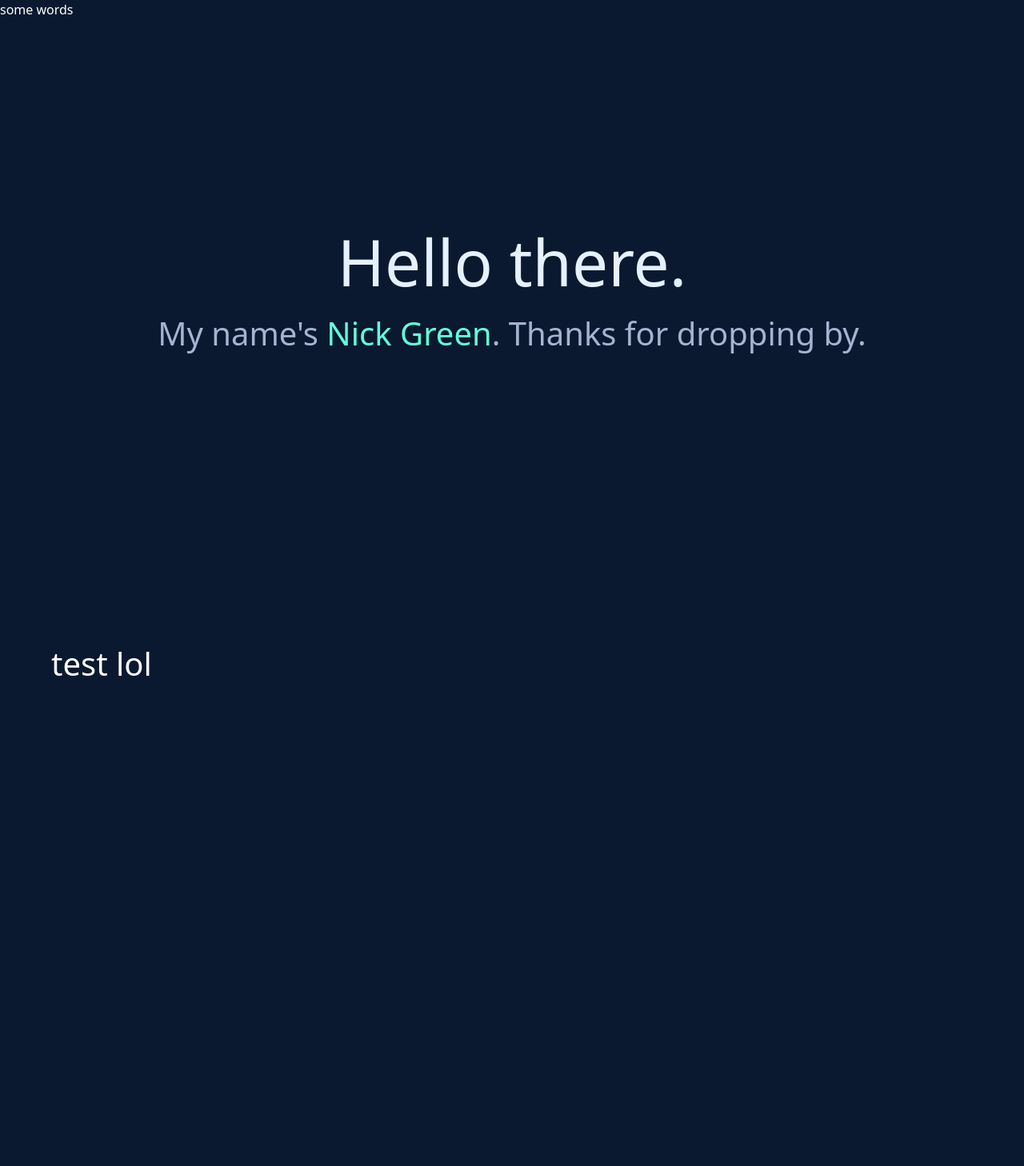
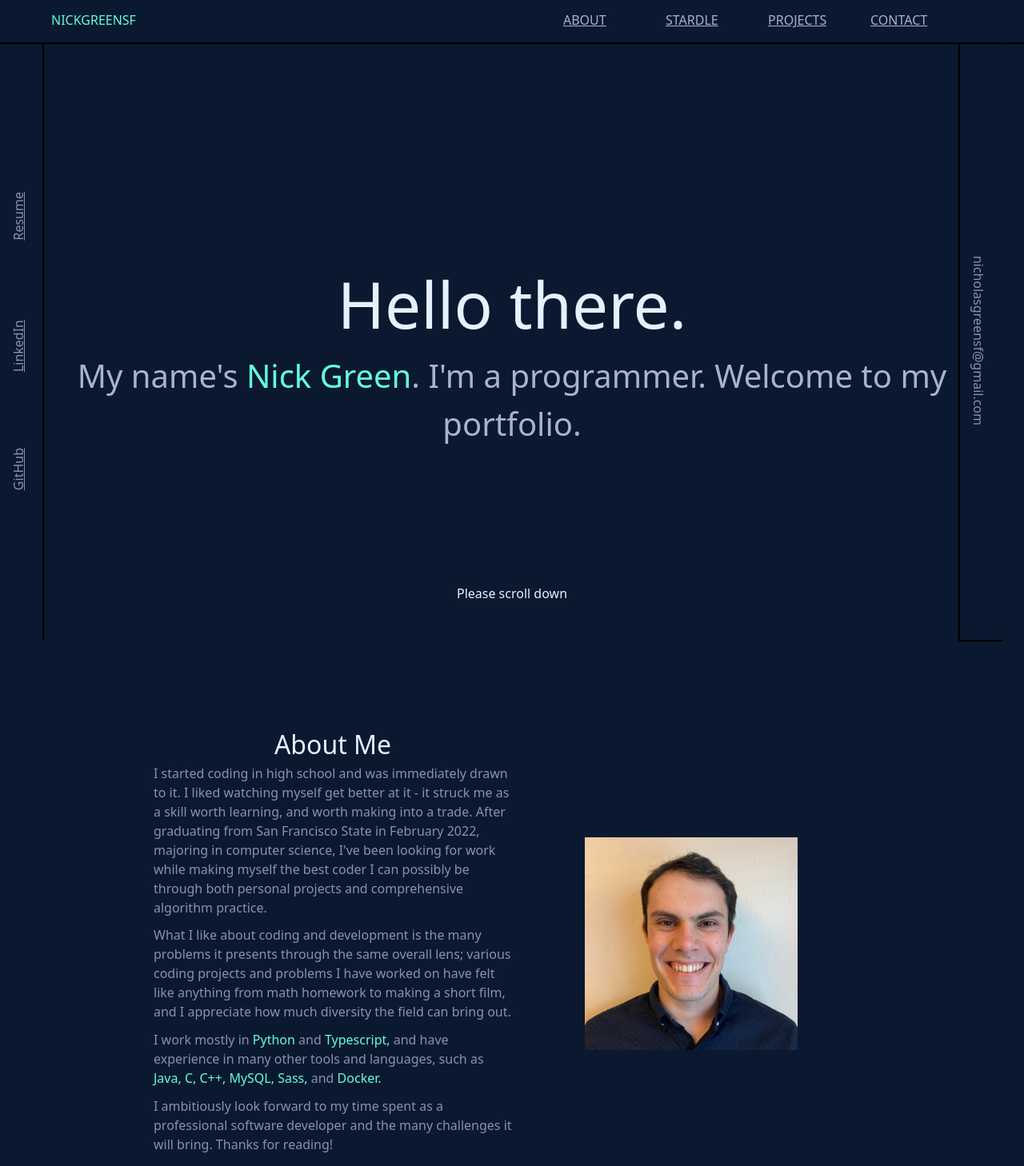
Before and after one commit to NickGreenSF/nickgreensfhome, a React (Create React App) app: page / in a window 1280 px wide. Shown: the top 1458 px of the page at 80% size. Built offline with nearby package versions, Linux system fonts and the light colour scheme; what react-animations would draw is missing.

Commit message:
start page mostly good to go, good job me!

```diff
--- a/src/App.css
+++ b/src/App.css
@@ -1,3 +1,7 @@
+html{
+    scroll-behavior: smooth;
+}
+
 body{
     background-color: #0a192f;
 }
--- a/src/App.tsx
+++ b/src/App.tsx
@@ -1,10 +1,21 @@
 import React, { useState, useEffect } from 'react';
 import styled, { keyframes } from 'styled-components';
-import { fadeInDownBig, fadeIn } from 'react-animations';
+import { fadeInDownBig, fadeIn, bounce } from 'react-animations';
 import './App.css'
+import me from './images/me.jpg'
 
 const width = window.innerWidth
 const height = window.innerHeight
+
+// bchiang's colors
+const white = '#e6f1ff'
+const green = '#64ffda'
+const lightestSlate = '#ccd6f6'
+const lightSlate = '#a8b2d1'
+const slate = '#8892b0'
+const lightestNavy = '#233554'
+const lightNavy = '#112240'
+const navy = '#0a192f'
 
 const fadeDownAni = keyframes`${fadeInDownBig}`
 const fadeInAni = keyframes`${fadeIn}`
@@ -13,7 +24,7 @@ const Hi = styled.div`
   width: 100%;
   text-align: center;
   font-size: ${height / 10}px;
-  padding-top: ${height / 3}px;
+  padding-top: ${height / 5}px;
   animation: 2s ${fadeDownAni};
   color: #e6f1ff;
   top: ${height / 10}px;
@@ -23,6 +34,7 @@ const Im = styled.div`
   font-size: ${height / 20}px;
   color: #a8b2d1;
   text-align: center;
+  padding-bottom: ${height / 5}px;
 `
 
 const FadeInText = styled.span`
@@ -32,6 +44,7 @@ const FadeInText = styled.span`
 const TopLevel = styled.div`
   width: 100%;
   height: ${height * 5}px;
+  position: absolute;
 `
 
 const Screen = styled.div`
@@ -42,13 +55,191 @@ const Screen = styled.div`
     width: 100%;
     margin: 0;
   }
-  height: ${height}px;
 `
 
 const Navbar = styled.div`
+  position: sticky;
+  top: 0;
+  z-index: 2;
+  animation: 2s ${fadeInAni};
+  color: ${white};
+  height: ${height / 15}px;
+  background-color: ${navy};
+  box-shadow: 1px 1px 1px 1px black;
+  @media screen and (max-width: 1000px){
+    visibility: hidden;
+  }
+`
+
+const LeftSidebar = styled.div`
+  position: sticky;
+  top: ${height}px;
+  transform: rotate(-0.25turn);
+  transform-origin: 0 0;
+  left: 0;
+  color: ${slate};
+  height: ${height / 15}px;
+  width: ${height}px;
+  background-color: ${navy};
+  animation: 2s ${fadeInAni};
+  box-shadow: 1px 1px 1px 1px black;
+  @media screen and (max-width: 1000px){
+    transform: rotate(0turn);
+  }
+`
+
+const RightSidebar = styled.div`
+  position: sticky;
+  top: ${height}px;
+  transform: rotate(-0.25turn) translate(0, ${width}px) translate(0, -${(height / 15) + (height / 30)}px);
+  transform-origin: 0 0;
+  left: 0;
+  color: ${slate};
+  height: ${height / 15}px;
+  width: ${height}px;
+  background-color: ${navy};
+  animation: 2s ${fadeInAni};
+  box-shadow: -1px -1px 1px 1px black;
+  @media screen and (max-width: 1000px){
+    display: none;
+  }
+`
+
+const RightSidebarSpacer = styled.div`
+  position: sticky;
+  top: ${height}px;
+  transform: rotate(-0.25turn) translate(0, ${width}px) translate(0, -${(height / 15) + (height / 30)}px);
+  transform-origin: 0 0;
+  left: 0;
+  color: ${white};
+  height: ${height / 15}px;
+  width: ${height}px;
+  background-color: ${navy};
+  @media screen and (max-width: 1000px){
+    display: none;
+  }
+`
+
+const LeftSidebarSpacer = styled.div`
+  position: sticky;
+  top: ${height}px;
+  transform: rotate(-0.25turn);
+  transform-origin: 0 0;
+  left: 0;
+  color: ${white};
+  height: ${height / 15}px;
+  width: ${height}px;
+  background-color: ${navy};
+  @media screen and (max-width: 1000px){
+    transform: rotate(0turn);
+  }
+`
+
+const LeftText = styled.a`
+  color: ${slate};
   position: absolute;
-  animation: 2s ${fadeInAni};
-  color: white;
+  top: ${height / 75}px;
+  :hover{
+    color: ${lightSlate};
+    cursor: pointer;
+  }
+`
+
+const RightText = styled.span`
+  position: absolute;
+  top: ${height / 75}px;
+  transform: scale(-1, -1);
+`
+
+const NavbarSpacer = styled.div`
+  height: ${height / 15}px;
+  background-color: ${navy};
+`
+
+const NavbarLink = styled.a`
+  display: inline-block;
+  position: absolute;
+  margin-top: ${height / 60}px;
+  color: ${lightSlate};
+  :hover{
+    color: ${green};
+    text-decoration: none;
+  }
+`
+
+const NavbarText = styled.span`
+  display: inline-block;
+  position: absolute;
+  margin-top: ${height / 60}px;
+  color: ${green};
+`
+
+const ScrollDown = styled.div`
+  animation: 1s upNDown 1s infinite;
+  text-align: center;
+  position: relative;
+  z-index: -1;
+
+  @keyframes upNDown{
+    0% {
+      transform: translate(0, ${-height / 30}px);
+    }
+    100% {
+      transform: translate(0, ${height / 30}px);
+    }
+  }
+`
+
+const ColorTransition = styled.div`
+  animation: 1s colorTrans;
+  color: #e6f1ff;
+  zIndex: 10;
+  @keyframes colorTrans{
+    0%{
+      color: #0a192f;
+      transform: translate(0, ${-height / 30}px);
+    }
+    100%{
+      color: #e6f1ff;
+      transform: translate(0, ${height / 30}px);
+    }
+  }
+`
+
+const AboutTitle = styled.div`
+  text-align: center;
+  font-size: ${height / 25}px;
+  color: #e6f1ff;
+`
+
+const AboutText = styled.div`
+  font-size: ${height / 50}px;
+  color: ${slate};
+  margin-bottom: ${height / 75}px;
+`
+
+const AboutGrid = styled.div`
+  display: grid;
+  grid-template-columns: 1fr 1fr;
+  margin-left: ${width / 10}px;
+  margin-right: ${width / 10}px;
+  @media screen and (max-width: 1000px){
+    grid-template-columns: 1fr;
+  }
+`
+
+const MeImageHolder = styled.div`
+  display: flex;
+  justify-content: center;
+`
+
+const MeImage = styled.img`
+  width: ${Math.max(width / 5, height / 3)}px;
+  margin: auto;
+`
+
+const Green = styled.span`
+  color: ${green};
 `
 
 const initBool : boolean = false;
@@ -59,6 +250,9 @@ export default function App() {
   const [navbarDisp, setNavbarDisp] = useState(initBool);
 
   useEffect(() => {
+    window.addEventListener('scroll', () => {
+      // gonna do some stuff with the bools here.
+    })
     setTimeout(() => {
       setMyNameDisp(true);
     }, 2000)
@@ -69,16 +263,70 @@ export default function App() {
 
   return (
     <TopLevel>
-      <Navbar style={navbarDisp ? {} : {display: "none"}}>some words</Navbar>
-      <Screen>
+      <NavbarSpacer style={navbarDisp ? {display: "none"} : {}}></NavbarSpacer>
+      <Navbar style={navbarDisp ? {} : {display: "none"}}>
+        <NavbarText style={{left: width * .05}}>NICKGREENSF</NavbarText>
+        <NavbarLink style={{left: width * .55}} href="#about">ABOUT</NavbarLink>
+        <NavbarLink style={{left: width * .65}} href="#about">STARDLE</NavbarLink>
+        <NavbarLink style={{left: width * .75}} href="#about">PROJECTS</NavbarLink>
+        <NavbarLink style={{left: width * .85}} href="#about">CONTACT</NavbarLink>
+      </Navbar>
+      <LeftSidebarSpacer style={navbarDisp ? {display: "none"} : {}}></LeftSidebarSpacer>
+      <LeftSidebar style={navbarDisp ? {} : {display: "none"}}>
+        <LeftText href='https://github.com/NickGreenSF' target="_blank" style={{right: height * .7}}>GitHub</LeftText>
+        <LeftText href='https://www.linkedin.com/in/nicholas-green-7475a920a/' target="_blank" style={{right: height * .5}}>LinkedIn</LeftText>
+        <LeftText style={{right: height * .3}}>Resume</LeftText>
+      </LeftSidebar>
+      <RightSidebar style={navbarDisp ? {} : {display: "none"}}>
+        <RightText style={{right: height * .4}}>nicholasgreensf@gmail.com</RightText>
+      </RightSidebar>
+      <RightSidebarSpacer style={navbarDisp ? {display: "none"} : {}}></RightSidebarSpacer>
+      <Screen style={{height: height * (14/15)}}>
         <Hi>
           Hello there.
         </Hi>
         <Im>
-          <FadeInText style={myNameDisp ? {} : {display: "none"}}>My name's <span style={{color: "#64ffda"}}>Nick Green</span>. Thanks for dropping by.</FadeInText>
+          <FadeInText style={myNameDisp ? {} : {display: "none"}}>
+            My name's <span style={{color: "#64ffda"}}>Nick Green</span>. I'm a programmer. Welcome to my portfolio.
+          </FadeInText>
         </Im>
+        <ColorTransition style={navbarDisp ? {} : {display: "none"}}>
+          <ScrollDown>Please scroll down</ScrollDown>
+        </ColorTransition>
+        <a id="about"></a>
       </Screen>
-      <Screen><FadeInText style={{fontSize: 40, color: 'white'}}>test lol</FadeInText></Screen>
+      <Screen>
+        <AboutGrid>
+          <div>
+            <AboutTitle>
+              About Me
+            </AboutTitle>
+            <AboutText>
+              I started coding in high school and was immediately drawn to it.
+              I liked watching myself get better at it - it struck me as a skill worth learning, and worth making into a trade.
+              After graduating from San Francisco State in February 2022, majoring in computer science, I've been looking for work while making
+              myself the best coder I can possibly be through both personal projects and comprehensive algorithm practice.
+            </AboutText>
+            <AboutText>
+              What I like about coding and development is the many problems it presents through the same overall lens; various coding
+              projects and problems I have worked on have felt like anything from math homework to making a short film, and I appreciate how much diversity
+              the field can bring out.
+            </AboutText>
+            <AboutText>
+              I work mostly in <Green>Python</Green> and <Green>Typescript,</Green> and have experience in many other tools and languages, such as <Green>Java,</Green> <Green>C,</Green> <Green>C++,</Green> <Green>MySQL,</Green> <Green>Sass,</Green> and <Green>Docker.</Green>
+            </AboutText>
+            <AboutText>
+              I ambitiously look forward to my time spent as a professional software developer and the many challenges it will bring. Thanks for reading!
+            </AboutText>
+          </div>
+          <MeImageHolder>
+            <MeImage src={me}></MeImage>
+          </MeImageHolder>
+        </AboutGrid>
+      </Screen>
+      <Screen>
+        next
+      </Screen>
     </TopLevel>
   );
 }
```
Also changed, not shown: src/images/bchiang color for dev.png (deleted).
